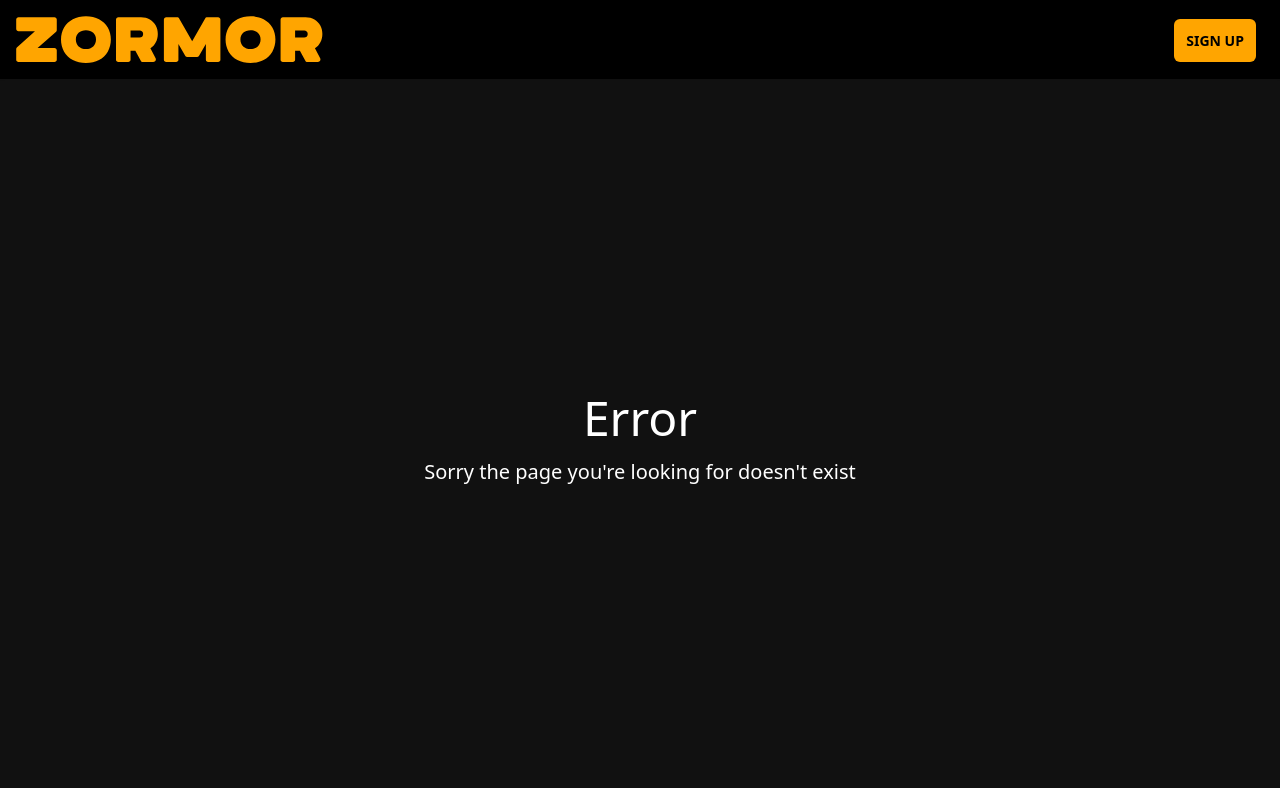
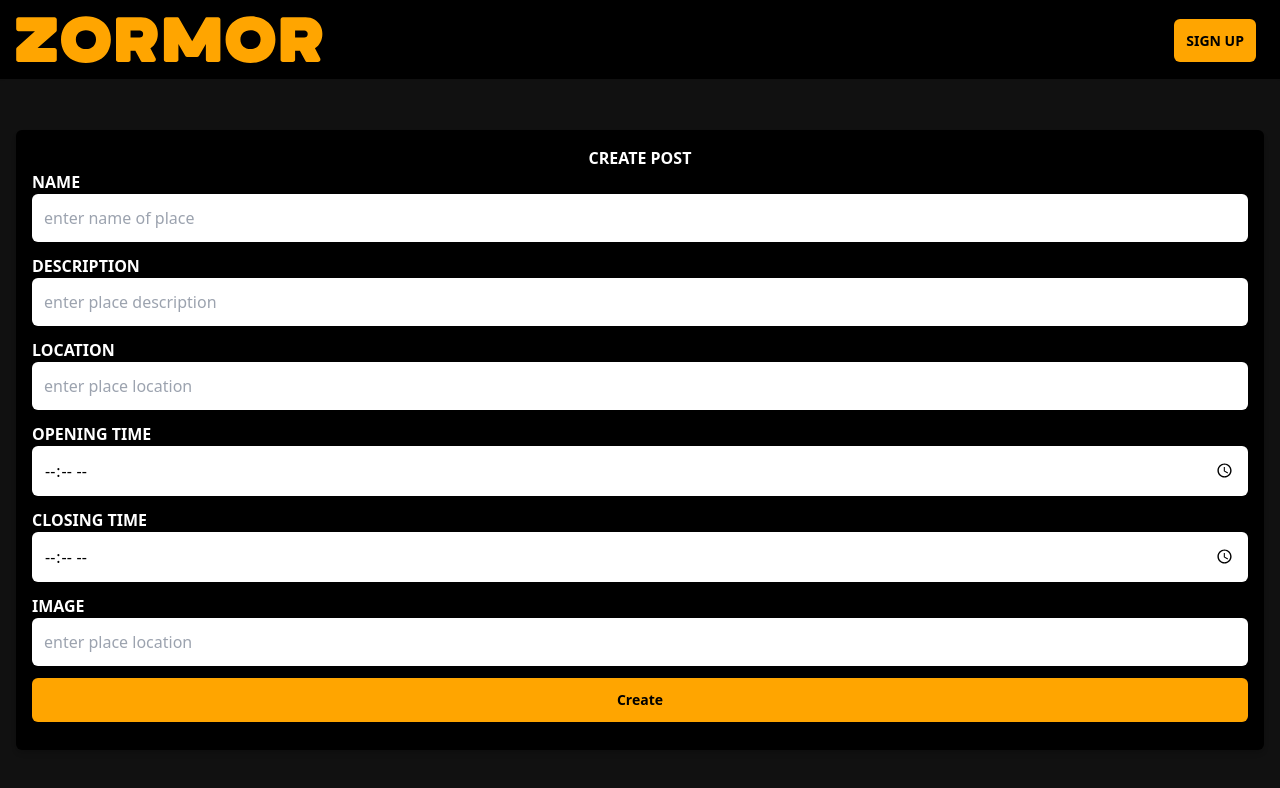
Before and after one commit to ZormorApp/testFrontend, a Nuxt app: page /zormor/admin in a window 1280 px wide. Shown: the top 788 px of the page. Built offline with nearby package versions, Linux system fonts and the light colour scheme.

Commit message:
adminpage without functionality/latitude/longitude

```diff
--- /dev/null
+++ b/pages/zormor/admin.vue
@@ -0,0 +1,48 @@
+<template>
+    <div class="flex-1 container flex justify-center items-center h-screen">
+      <div class="card">
+        <h2 class="text-center uppercase font-bold">Create post</h2>
+        <form>
+          <label class="uppercase font-bold">Name</label>
+          <input class="input" type="text" placeholder="enter name of place" />
+          <label class="uppercase font-bold">Description</label>
+          <input
+            class="input"
+            type="text"
+            placeholder="enter place description" />
+            <label class="uppercase font-bold">Location</label>
+          <input
+            class="input"
+            type="text"
+            placeholder="enter place location" />
+            <label class="uppercase font-bold">Opening time</label>
+          <input
+            class="input"
+            type="time"
+            placeholder="enter opening time" />
+            <label class="uppercase font-bold">Closing time</label>
+          <input
+            class="input"
+            type="time"
+            placeholder="enter closing time" />
+            <label class="uppercase font-bold">Image</label>
+          <input
+            class="input"
+            type="text"
+            placeholder="enter place location" />
+          <button type="submit" class="btn hover:bg-orange-400 font-bold">
+            Create
+          </button>
+        </form>
+      </div>
+    </div>
+  </template>
+
+  <script setup>
+  useHead({
+    title: "zormor | create",
+    meta: [{ name: "description", content: "zormor creation screen " }],
+  })
+  </script>
+
+  <style scoped></style>
```
